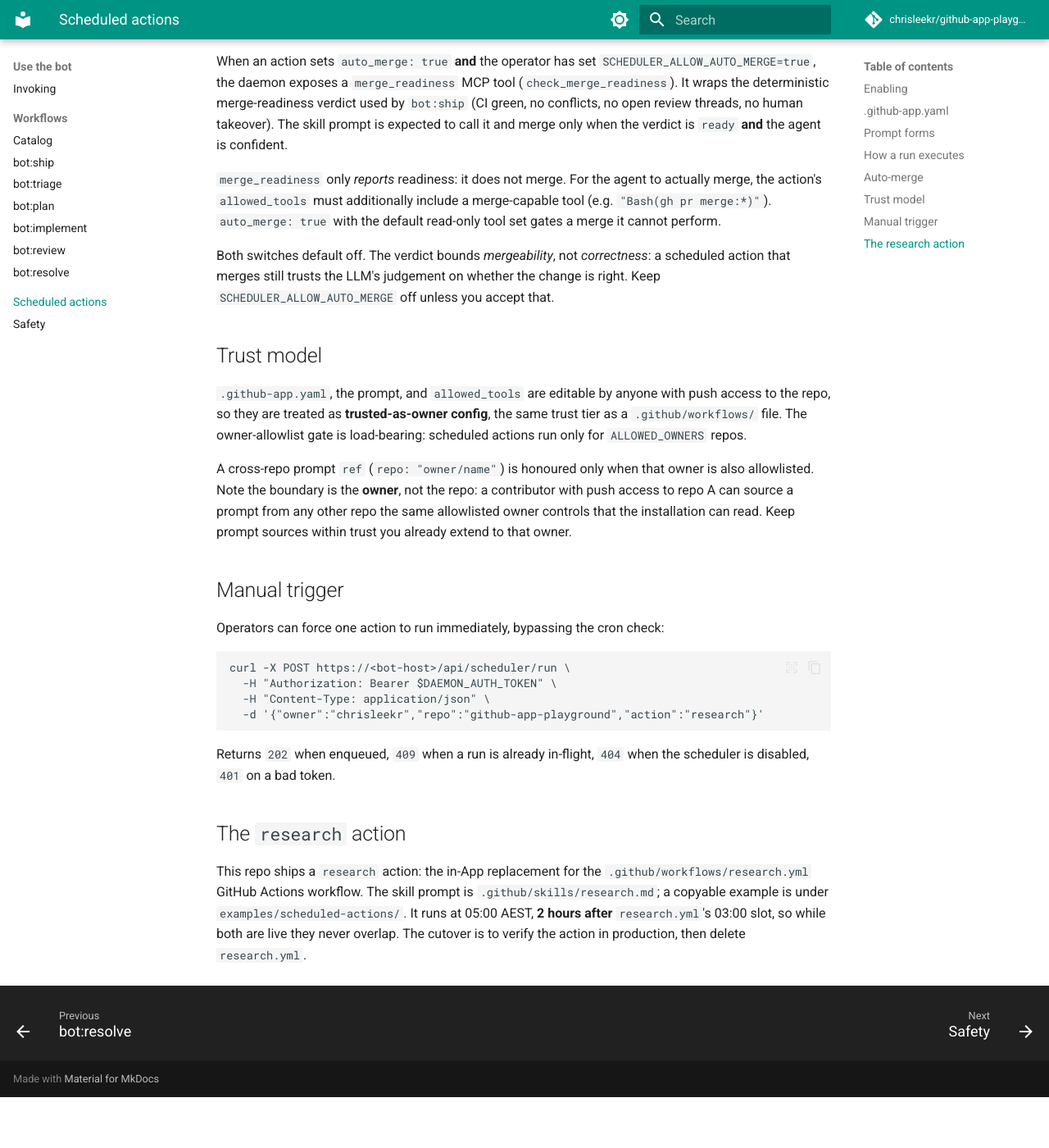
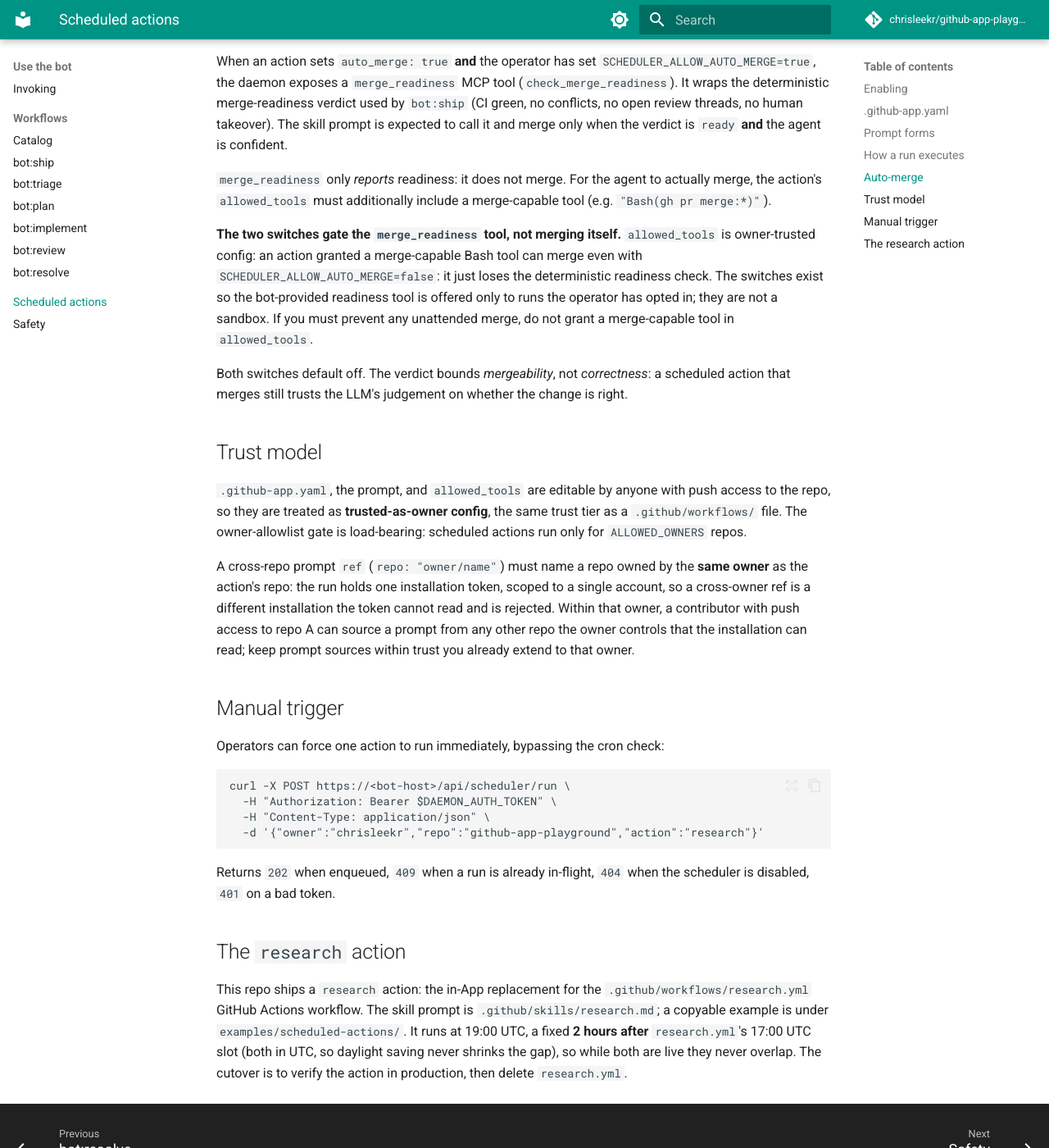
Before and after one commit to chrisleekr/github-app-playground, an MkDocs documentation site: the page built from docs/use/scheduled-actions.md, in a window 1280 px wide and 1400 px high, scrolled down 2060 px. Shown: the whole window at 82% size. Built offline with MkDocs 1.6.1 and Material for MkDocs 9.7.7, drawn with Linux system fonts in a browser that asks for light colours; comment, search, counter and statistics services are not loaded; before the commit the page ends 3398 px from its top, so only the background shows below that; some of the changed text lies outside the part shown.

Commit message:
fix(scheduler): address Copilot review findings
- derive in-flight stale window from AGENT_TIMEOUT_MS (was a fixed 2h)
- clear the single-flight lock on run completion so sub-stale-window
  crons fire their next slot
- gate the manual /api/scheduler/run endpoint on the owner allowlist
- fail the orphaned executions row on enqueue failure
- restrict cross-repo prompt refs to the same owner (one installation token)
- return 400 (not 500) on malformed JSON to the scheduler endpoint
- pin the research action to a UTC cron so DST cannot shrink the gap
- correct docs/comments overstating the auto-merge kill-switch

Co-Authored-By: Claude Opus 4.7 <noreply@anthropic.com>

```diff
--- a/docs/use/scheduled-actions.md
+++ b/docs/use/scheduled-actions.md
@@ -60,8 +60,8 @@ A malformed file fails validation and the whole repo is skipped for that scan
 | file   | `prompt: { ref: "path/to/file.md" }`              | The file's contents are the prompt.                                           |
 | folder | `prompt: { ref: "dir/", entrypoint: "SKILL.md" }` | Entrypoint + one level of sibling files, concatenated with `=== FILE: … ===`. |
 
-Add `repo: "owner/name"` to a `ref` to source the prompt from another repo the
-App is installed on. That owner must also be in `ALLOWED_OWNERS`.
+Add `repo: "owner/name"` to a `ref` to source the prompt from another repo
+owned by the **same owner** as the action's repo (see [Trust model](#trust-model)).
 
 ## How a run executes
 
@@ -89,13 +89,19 @@ the verdict is `ready` **and** the agent is confident.
 
 `merge_readiness` only _reports_ readiness: it does not merge. For the agent
 to actually merge, the action's `allowed_tools` must additionally include a
-merge-capable tool (e.g. `"Bash(gh pr merge:*)"`). `auto_merge: true` with the
-default read-only tool set gates a merge it cannot perform.
+merge-capable tool (e.g. `"Bash(gh pr merge:*)"`).
+
+**The two switches gate the `merge_readiness` tool, not merging itself.**
+`allowed_tools` is owner-trusted config: an action granted a merge-capable
+Bash tool can merge even with `SCHEDULER_ALLOW_AUTO_MERGE=false`: it just
+loses the deterministic readiness check. The switches exist so the
+bot-provided readiness tool is offered only to runs the operator has opted
+in; they are not a sandbox. If you must prevent any unattended merge, do not
+grant a merge-capable tool in `allowed_tools`.
 
 Both switches default off. The verdict bounds _mergeability_, not
 _correctness_: a scheduled action that merges still trusts the LLM's judgement
-on whether the change is right. Keep `SCHEDULER_ALLOW_AUTO_MERGE` off unless
-you accept that.
+on whether the change is right.
 
 ## Trust model
 
@@ -104,11 +110,13 @@ push access to the repo, so they are treated as **trusted-as-owner config**,
 the same trust tier as a `.github/workflows/` file. The owner-allowlist gate is
 load-bearing: scheduled actions run only for `ALLOWED_OWNERS` repos.
 
-A cross-repo prompt `ref` (`repo: "owner/name"`) is honoured only when that
-owner is also allowlisted. Note the boundary is the **owner**, not the repo: a
-contributor with push access to repo A can source a prompt from any other repo
-the same allowlisted owner controls that the installation can read. Keep prompt
-sources within trust you already extend to that owner.
+A cross-repo prompt `ref` (`repo: "owner/name"`) must name a repo owned by the
+**same owner** as the action's repo: the run holds one installation token,
+scoped to a single account, so a cross-owner ref is a different installation
+the token cannot read and is rejected. Within that owner, a contributor with
+push access to repo A can source a prompt from any other repo the owner
+controls that the installation can read; keep prompt sources within trust you
+already extend to that owner.
 
 ## Manual trigger
 
@@ -129,6 +137,7 @@ the scheduler is disabled, `401` on a bad token.
 This repo ships a `research` action: the in-App replacement for the
 `.github/workflows/research.yml` GitHub Actions workflow. The skill prompt is
 `.github/skills/research.md`; a copyable example is under
-`examples/scheduled-actions/`. It runs at 05:00 AEST, **2 hours after**
-`research.yml`'s 03:00 slot, so while both are live they never overlap. The
-cutover is to verify the action in production, then delete `research.yml`.
+`examples/scheduled-actions/`. It runs at 19:00 UTC, a fixed **2 hours after**
+`research.yml`'s 17:00 UTC slot (both in UTC, so daylight saving never shrinks
+the gap), so while both are live they never overlap. The cutover is to verify
+the action in production, then delete `research.yml`.
```
Also changed, not shown: .github-app.yaml (+6 -4 lines), CLAUDE.md (+1 -1 lines), docs/operate/runbooks/scheduled-actions.md (+7 -4 lines), examples/scheduled-actions/README.md (+2 -2 lines), 6 other files.
